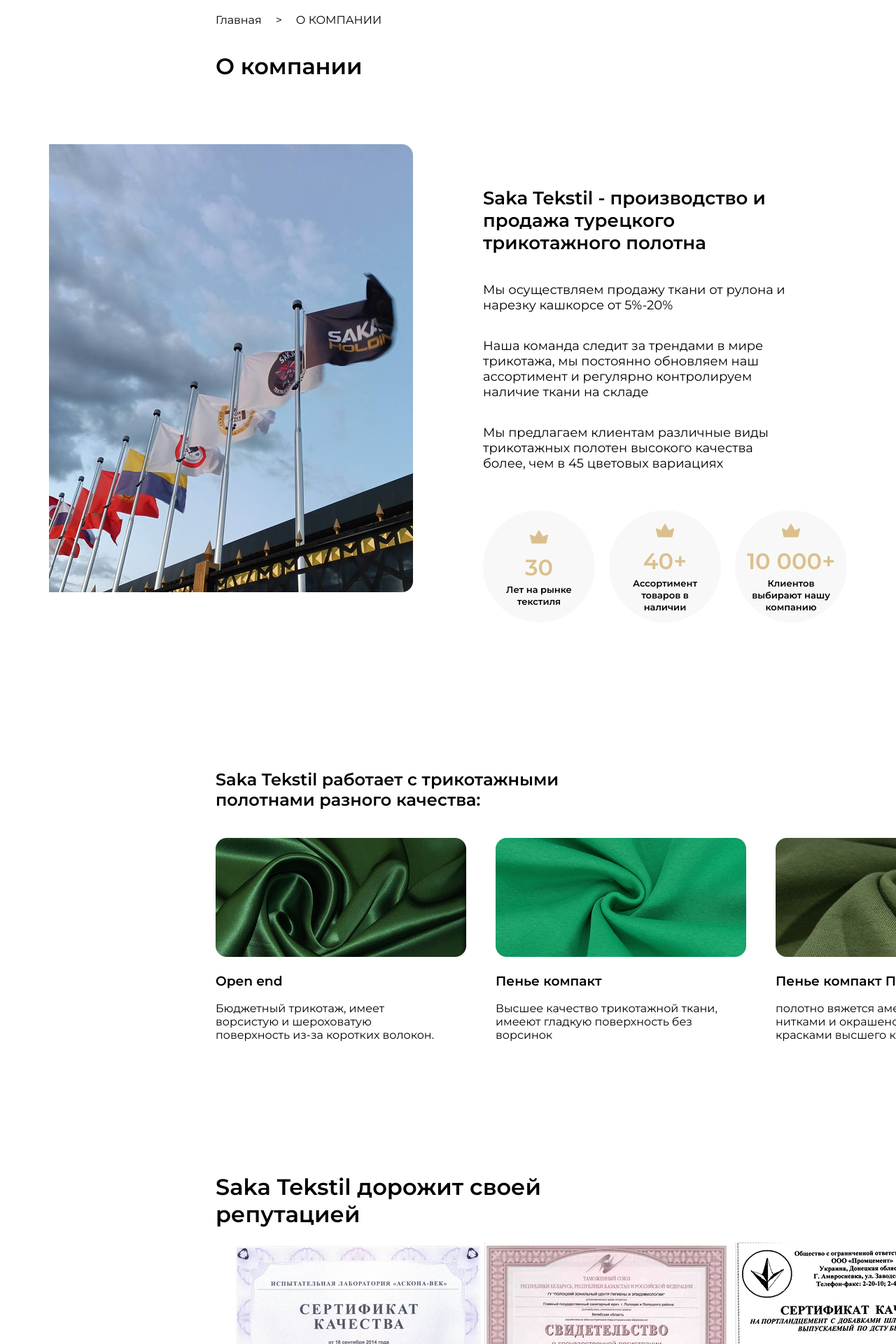
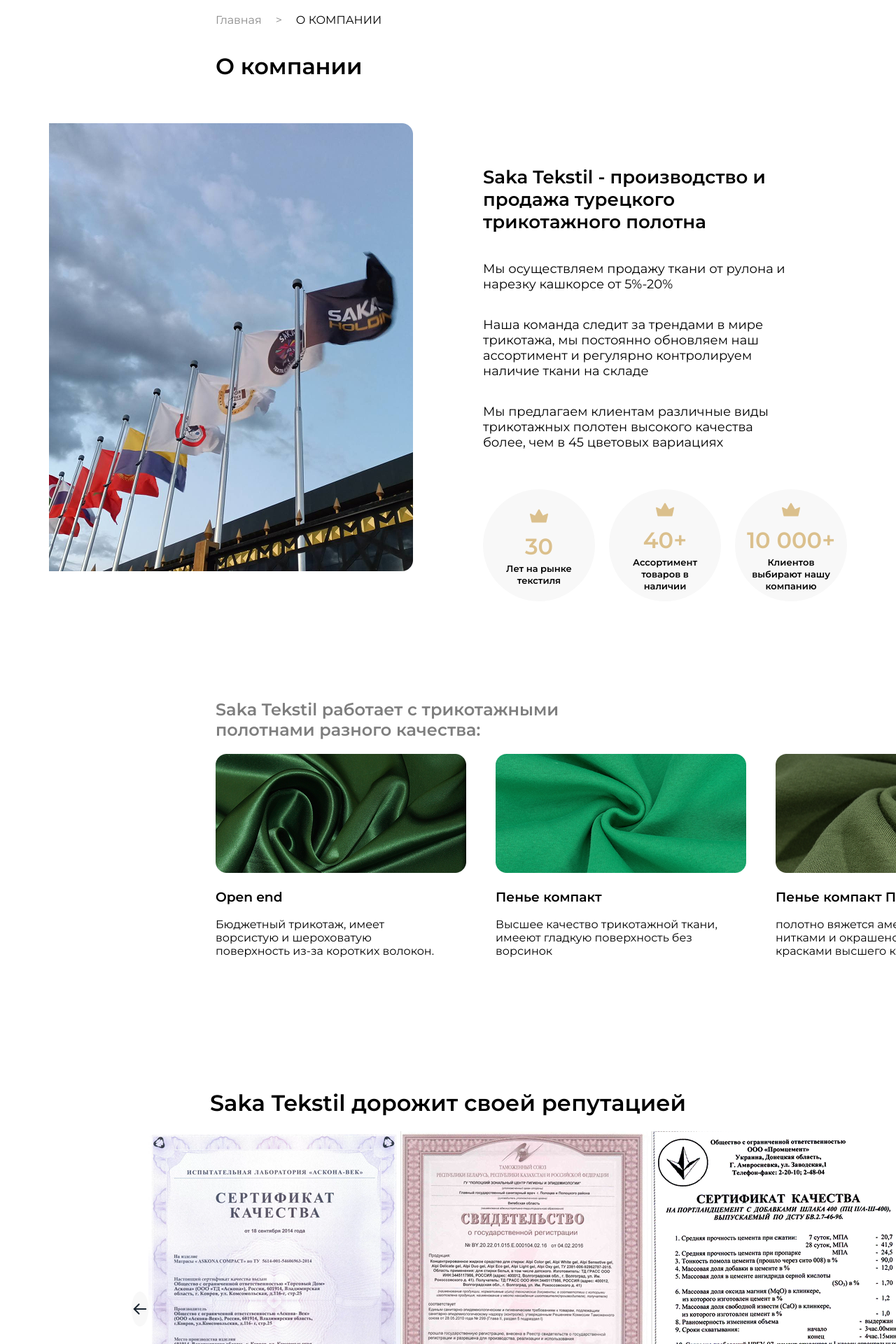
Before and after one commit to aerths/saka-holding, a Vue app: page /about in a window 1280 px wide. Shown: the part 340-2260 px from the top of the page at 70% size. Built offline with nearby package versions, Linux system fonts and the light colour scheme.

Commit message:
edit:padding company

```diff
--- a/src/components/CompanyTekstil/FullBlockTekstil.vue
+++ b/src/components/CompanyTekstil/FullBlockTekstil.vue
@@ -35,21 +35,19 @@
         display: flex;
         flex-direction: column;
         width: 100%;
-        max-width: 1400px;
+        max-width: 1300px;
     }
 
     .title_saka_tekstil {
-        width: 100%;
         max-width: 500px;
-        padding-bottom: 20px;
+        color: #000;
+        opacity: 50%;
     }
 
     .full_block_texstill {
         display: flex;
         flex-direction: row;
-        width: 100%;
-        align-items: center;
         gap: 42px;
-        max-width: 1400px;
+        justify-content: space-between;
     }
 </style>
--- a/src/components/LocationNavig/location.vue
+++ b/src/components/LocationNavig/location.vue
@@ -8,12 +8,12 @@
 <template>
     <div class="header_about">
         <div class="text_about">
-            <p>
+            <a>
                 Главная
-            </p>
-            <p>
+            </a>
+            <a>
                 >
-            </p>
+            </a>
             <p>
                 {{text}}
             </p>
@@ -33,11 +33,15 @@
         width: 100%;
         max-width: 1400px;
         align-items: flex-start;
+        a{
+            color: rgba(0, 0, 0, 0.459);
+        }
     }
 
     .text_about {
         display: flex;
         flex-direction: row;
         gap: 20px;
+        align-items: center;
     }
 </style>
--- a/src/pages/CompanyPage.vue
+++ b/src/pages/CompanyPage.vue
@@ -7,7 +7,7 @@
 </script>
 
 <template>
-    <div class="Page">
+    <div class="CompanyPage">
         <div class="Container-Block">
             <location
             title="О компании"
@@ -36,5 +36,18 @@
 </template>
 
 <style setup lang="scss">
-
+    .Container-Block:nth-child(4),
+    .Container-Block:nth-child(5){
+            padding-left: 180px;
+            padding-right: 180px;
+        }
+    .Container-Block:nth-child(1){
+            padding-bottom: 0;
+        }
+    .Container-Block:nth-child(2){
+            padding-top: 40px;
+        }
+    .Container-Block:nth-child(3){
+            padding-top: 0px;
+        }
 </style>
```
